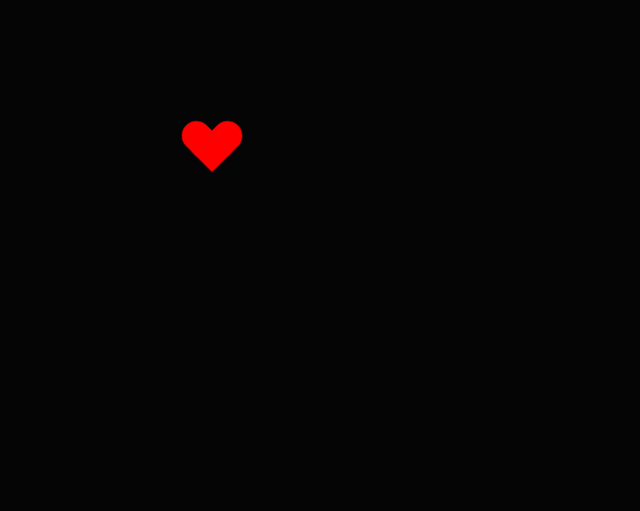
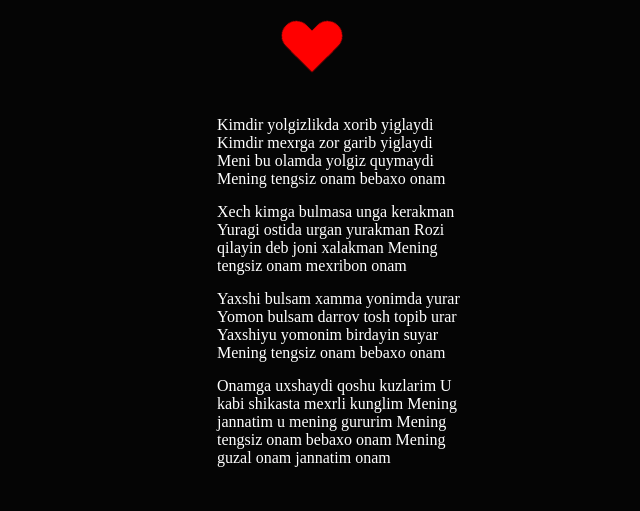
Before and after one commit to sobirbekdev/Leson2-12_amaliy, a plain HTML site: page index.html in a window 1280 px wide. Shown: the whole page, without its empty margins (318-958 px from the left). Drawn offline with Linux system fonts and the light colour scheme.

Commit message:
sher qo'shildi

```diff
--- a/index.html
+++ b/index.html
@@ -10,7 +10,43 @@
 <body>
 
     <div class="contonier">
-<div class="lds-heart"><div></div></div>
-    </div>
-</body>
-</html>
+        <div class="lds-heart"><div></div></div>
+
+
+
+
+
+
+
+
+
+        <ul>
+            <li>
+                Kimdir yolgizlikda xorib yiglaydi
+                Kimdir mexrga zor garib yiglaydi
+                Meni bu olamda yolgiz quymaydi
+                Mening tengsiz onam bebaxo onam
+            </li>
+            <li>
+                Xech kimga bulmasa unga kerakman
+                Yuragi ostida urgan yurakman
+                Rozi qilayin deb joni xalakman
+                Mening tengsiz onam mexribon onam
+            </li>
+            <li>
+                Yaxshi bulsam xamma yonimda yurar
+                Yomon bulsam darrov tosh topib urar
+                Yaxshiyu yomonim birdayin suyar
+                Mening tengsiz onam bebaxo onam
+            </li>
+            <li>
+                 Onamga uxshaydi qoshu kuzlarim
+                U kabi shikasta mexrli kunglim
+                Mening jannatim u mening gururim
+                Mening tengsiz onam bebaxo onam
+                Mening guzal onam jannatim onam
+            </li>
+            </ul>
+        </div>
+    </body>
+    </html>
--- a/stile.css
+++ b/stile.css
@@ -6,17 +6,29 @@ body {
     display: flex;
     align-items: center;
     justify-content: center;
-    width: 500px;
-    height: 500px;
+    flex-direction: column;
+    width: 100%;
     margin: 0 auto;
+
+}
+ul{
+  display: flex;
+  align-items: center;
+  flex-direction: column;
+  gap: 15px;
+}
+ul li{
+    list-style-type: none;
+    color: #fff;
+    max-width: 250px;
 
 }
 
 .lds-heart {
     display: inline-block;
     position: relative;
-    width: 300px;
-    height:300px;
+    width: 100px;
+    height:100px;
     transform: rotate(45deg);
     transform-origin: 40px 40px;
 }
```
